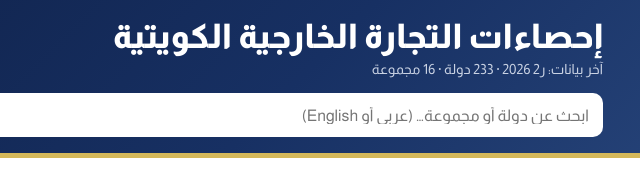
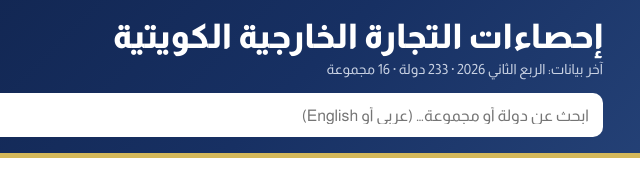
Before and after one commit to fawazalsammak/kuwait-africa-food-security, a plain HTML site: page kuwait-trade-stats/index.html in a window 1280 px wide. Shown: the top 175 px of the page, 626-1266 px from the left. Drawn offline with Linux system fonts and the light colour scheme.

Commit message:
Trade app: period lists start with latest half-year, full quarter names
Co-Authored-By: Claude Opus 5.5 <noreply@anthropic.com>
Claude-Session: https://claude.ai/code/session_01FbwtypeN9mt5apKJ5SLWv9

```diff
--- a/kuwait-trade-stats/index.html
+++ b/kuwait-trade-stats/index.html
@@ -223,11 +223,12 @@ const $=s=>document.querySelector(s);
 const esc=s=>String(s).replace(/[&<>"']/g,c=>({'&':'&amp;','<':'&lt;','>':'&gt;','"':'&quot;',"'":'&#39;'}[c]));
 let D=null,META=null,TOT={},C=[],G=[],BY={},cur=null,HS=[],SITC=null,H4N={};
 const Y=['2015','2016','2017','2018','2019','2020','2021','2022','2023','2024','2025'];
-const QL={'2025-Q1':'ر1 2025','2025-Q2':'ر2 2025','2025-Q3':'ر3 2025','2025-Q4':'ر4 2025','2026-Q1':'ر1 2026','2026-Q2':'ر2 2026','2026-Q3':'ر3 2026','2026-Q4':'ر4 2026'};
+const QL={},QS={},QW={Q1:'الربع الأول',Q2:'الربع الثاني',Q3:'الربع الثالث',Q4:'الربع الرابع',H1:'النصف الأول',H2:'النصف الثاني'},QW2={Q1:'الأول',Q2:'الثاني',Q3:'الثالث',Q4:'الرابع'};
+['2024','2025','2026','2027'].forEach(y=>{['Q1','Q2','Q3','Q4','H1','H2'].forEach(q=>{QL[y+'-'+q]=QW[q]+' '+y;QS[y+'-'+q]=(QW2[q]||QW[q])+' '+y.slice(2);});});
 const fmtN=(v,d)=>v.toLocaleString('en-US',{minimumFractionDigits:d,maximumFractionDigits:d});
 let U={div:1000,lab:'مليون د.ك',d:2};
 const pct=(a,b)=>b?((a-b)/Math.abs(b))*100:null;
-const g=(o,k)=>o&&o[k]?o[k]:0;
+const g=(o,k)=>{if(!o)return 0;if(o[k])return o[k];if(/-H[12]$/.test(k)){const y=k.slice(0,4),h=k.endsWith('1')?['Q1','Q2']:['Q3','Q4'];return h.reduce((a,q)=>a+(o[y+'-'+q]||0),0);}return 0;};
 function quarters(){return META.periods.filter(p=>p.includes('-Q'));}
 function ytd(){const q26=quarters().filter(p=>p.startsWith('2026'));return{cur:q26,prev:q26.map(p=>p.replace('2026','2025')),lab:q26.length===2?'النصف الأول':q26.length===1?'الربع الأول':q26.length===3?'الأرباع الثلاثة الأولى':'العام'};}
 function entKw(){const x={},m={};META.periods.forEach(p=>{if(TOT[p]){x[p]=TOT[p].x-TOT[p].oil;m[p]=TOT[p].m;}});return{id:'kw',ar:'دولة الكويت – التجارة الخارجية غير النفطية',en:'Kuwait – non-oil foreign trade',x,m,kw:true};}
@@ -241,7 +242,7 @@ function svgBars(el,labels,series,opts){
     // rtl: first label on the right
     labels.forEach((l,i)=>{const cx=W-pad.r-bw*(i+.5);let k=0;
       series.forEach(s=>{if(s.line)return;const v=s.v[i],x0=cx-gw/2+sw*k++;const y1=y(Math.max(v,0)),y2=y(Math.min(v,0));o+=`<rect x="${x0+1}" y="${y1}" width="${Math.max(sw-2,1)}" height="${Math.max(y2-y1,0.5)}" rx="2" fill="${s.c}"><title>${esc(l+' · '+s.n+': '+f(v)+' '+U.lab)}</title></rect>`;});
-      if(W>=520||i%2===0)o+=`<text x="${cx}" y="${H-8}" text-anchor="middle">${esc(W<520?l.replace('20',''):l)}</text>`;});
+      if(W>=520||i%2===0)o+=`<text x="${cx}" y="${H-8}" text-anchor="middle">${esc(W<520&&/^\d{4}$/.test(l)?l.slice(2):l)}</text>`;});
     series.filter(s=>s.line).forEach(s=>{const pts=labels.map((l,i)=>`${W-pad.r-bw*(i+.5)},${y(s.v[i])}`);o+=`<polyline points="${pts.join(' ')}" fill="none" stroke="${s.c}" stroke-width="2.5"/>`+labels.map((l,i)=>`<circle cx="${W-pad.r-bw*(i+.5)}" cy="${y(s.v[i])}" r="3.5" fill="${s.c}"><title>${esc(l+' · '+s.n+': '+f(s.v[i])+' '+U.lab)}</title></circle>`).join('');});
     el.innerHTML=`<svg style="direction:ltr" viewBox="0 0 ${W} ${H}" role="img" aria-label="${esc(opts.aria)}">${o}</svg>`;};
   if(el._ro)el._ro.disconnect();const ro=new ResizeObserver(draw);ro.observe(el);el._ro=ro;draw();
@@ -304,7 +305,7 @@ function render(e){cur=e;show('vEnt');
     h+='<div class="two">'+(r.transport?`<div><h4>النقل والإمداد</h4><ul>${r.transport.map(z=>`<li>${esc(z)}</li>`).join('')}</ul></div>`:'')+(r.prop?`<div><h4>المقترحات</h4><ol>${r.prop.map(z=>`<li>${esc(z)}</li>`).join('')}</ol></div>`:'')+'</div><div class="note">القيم في هذا القسم بالمليون دينار كويتي كما وردت في التقرير.</div>';
     rp.innerHTML=h;}else rp.classList.add('hide');
   svgBars($('#fY'),Y,[{n:'الصادرات',c:'var(--mint)',v:Y.map(p=>g(e.x,p))},{n:'الواردات',c:'var(--navy)',v:Y.map(p=>g(e.m,p))},{n:'الميزان',c:'var(--sage)',line:1,v:Y.map(p=>g(e.x,p)-g(e.m,p))}],{aria:'التبادل التجاري السنوي'});
-  const qs=quarters();svgBars($('#fQ'),qs.map(q=>QL[q]||q),[{n:'الصادرات',c:'var(--mint)',v:qs.map(p=>g(e.x,p))},{n:'الواردات',c:'var(--navy)',v:qs.map(p=>g(e.m,p))}],{aria:'التبادل الربعي'});
+  const qs=quarters();svgBars($('#fQ'),qs.map(q=>QS[q]||q),[{n:'الصادرات',c:'var(--mint)',v:qs.map(p=>g(e.x,p))},{n:'الواردات',c:'var(--navy)',v:qs.map(p=>g(e.m,p))}],{aria:'التبادل الربعي'});
   const row=(lab,p,cls)=>{const a=g(e.x,p),b=g(e.m,p);return `<tr class="${cls||''}"><td>${esc(lab)}</td><td class="n">${f(a)}</td><td class="n">${f(b)}</td><td class="n ${a-b>=0?'up':'dn'}">${f(a-b)}</td><td class="n">${f(a+b)}</td></tr>`;};
   const QN={'Q1':'الربع الأول','Q2':'الربع الثاني','Q3':'الربع الثالث','Q4':'الربع الرابع'},ql=p=>QN[p.slice(5)]+' '+p.slice(0,4);
   const q25=qs.filter(p=>p.startsWith('2025')),q26=qs.filter(p=>p.startsWith('2026'));
@@ -440,7 +441,7 @@ function rank(){const p=$('#sP').value,mk=$('#sM').value,n=+$('#sN').value;
 function groups(){const p='2025',list=G.map(c=>({c,x:g(c.x,p),m:g(c.m,p)})).sort((a,b)=>(b.x+b.m)-(a.x+a.m)),mx=Math.max(...list.map(r=>r.x+r.m));
   $('#gr').innerHTML=list.map((r,i)=>`<button class="row" data-g="${esc(r.c.id)}"><span class="v">${i+1}</span><span class="nm">${esc(r.c.ar)}</span><span class="trk"><i style="width:${r.x/mx*100}%;background:var(--mint)"></i><i style="width:${r.m/mx*100}%;background:var(--navy)"></i></span><span class="v">${fmtN((r.x+r.m)/1000,1)}</span></button>`).join('');}
 function prods(){const fl=$('#pF').value,p=$('#pP').value,n=+$('#pN').value;
-  const prev=p.includes('-Q')?p.replace(/^(\d{4})/,y=>String(+y-1)):String(+p-1);
+  const prev=p.includes('-')?p.replace(/^(\d{4})/,y=>String(+y-1)):String(+p-1);
   const tot=HS.reduce((a,h)=>a+g(h[fl],p),0);
   const list=HS.map(h=>({h,v:g(h[fl],p),pv:g(h[fl],prev)})).filter(r=>r.v>0).sort((a,b)=>b.v-a.v).slice(0,n);
   $('#pT').innerHTML=`<thead><tr><th>م</th><th>الفصل</th><th class="n">القيمة</th><th class="n">الحصة</th><th class="n">التغير عن ${esc(QL[prev]||prev)}</th></tr></thead><tbody>`+list.map((r,i)=>{const c=pct(r.v,r.pv);return `<tr><td>${i+1}</td><td style="white-space:normal;min-width:12em">${esc(r.h.id+' – '+r.h.ar)}</td><td class="n">${fmtN(r.v/1000,2)}</td><td class="n">${fmtN(r.v/tot*100,1)}%</td><td class="n ${c==null?'':c>=0?'up':'dn'}">${c==null?'–':fmtN(c,1)+'%'}</td></tr>`;}).join('')+`</tbody><tfoot><tr><td></td><td><b>الإجمالي</b></td><td class="n"><b>${fmtN(tot/1000,2)}</b></td><td></td><td></td></tr></tfoot>`;
@@ -477,8 +478,11 @@ $('#cKd').onclick=()=>{CUR='kd';render(cur);};$('#cUsd').onclick=()=>{CUR='usd';
 fetch('data.json').then(r=>r.json()).then(arr=>{D=arr;arr.forEach(r=>{if(r.t==='meta')META=r;else if(r.t==='total')TOT[r.p]=r;else if(r.t==='c'){C.push(r);BY[r.id]=r;}else if(r.t==='g'){G.push(r);BY[r.id]=r;}else if(r.t==='hs')HS.push(r);else if(r.t==='sitc')SITC=r;else if(r.t==='hs4n')H4N=r.n;else if(r.t==='iso'){ISO=r.m;Object.entries(r.m).forEach(([i,c])=>CSB2ISO[c]=i);}else if(r.t==='food'){FOOD.push(r);FBY[r.h]=r;}});
   $('#pP').innerHTML=$('#sP').innerHTML;
   $('#sub').textContent='آخر بيانات: '+(QL[META.latest]||META.latest)+' · '+C.length+' دولة · '+G.length+' مجموعة';
-  $('#sP').innerHTML=[...Y].reverse().concat(quarters().reverse()).map(p=>`<option value="${p}">${QL[p]||p}</option>`).join('');
-  $('#pP').innerHTML=[...Y].reverse().concat(quarters().reverse()).map(p=>`<option value="${p}">${QL[p]||p}</option>`).join('');
+  const PER=(()=>{const qs=quarters(),out=[];const ly=qs.length?qs[qs.length-1].slice(0,4):null;
+    if(ly&&!Y.includes(ly)){const lq=qs.filter(p=>p.startsWith(ly));if(lq.length>=2)out.push(ly+'-H1');lq.slice().reverse().forEach(p=>out.push(p));}
+    [...Y].reverse().forEach(y=>{out.push(y);qs.filter(p=>p.startsWith(y)).reverse().forEach(p=>out.push(p));});return out;})();
+  const opts=PER.map(p=>`<option value="${p}">${QL[p]||p}</option>`).join('');
+  $('#sP').innerHTML=opts;$('#pP').innerHTML=opts;
   $('#ft').textContent='المصدر: '+META.source+' تحديث البيانات: '+META.updated+'. تقديرات مركز التجارة الدولية (ITC) معروضة حيث تتوفر.';
   route();}).catch(()=>{$('#nm').textContent='تعذّر تحميل البيانات';});
 }
```
